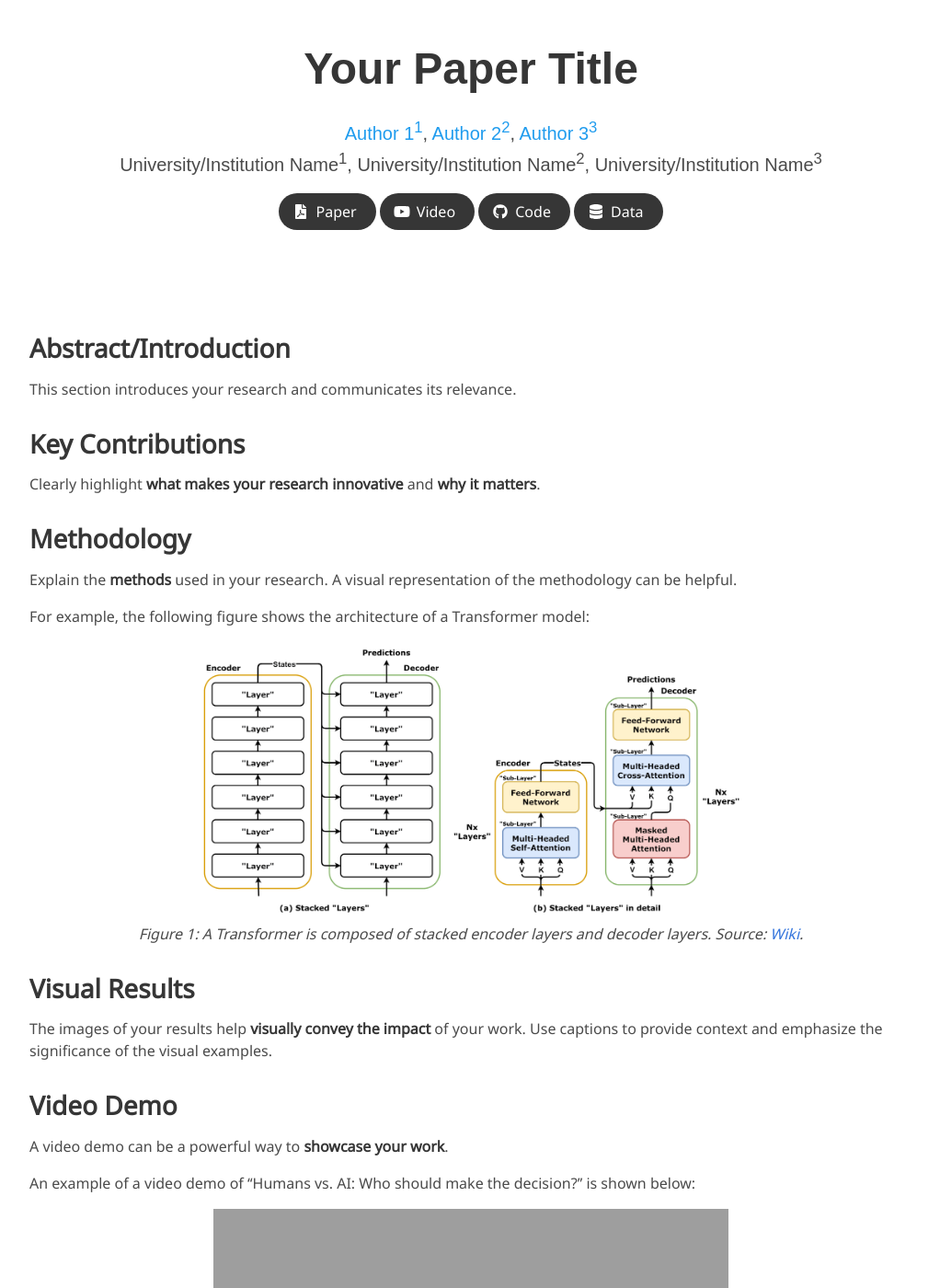
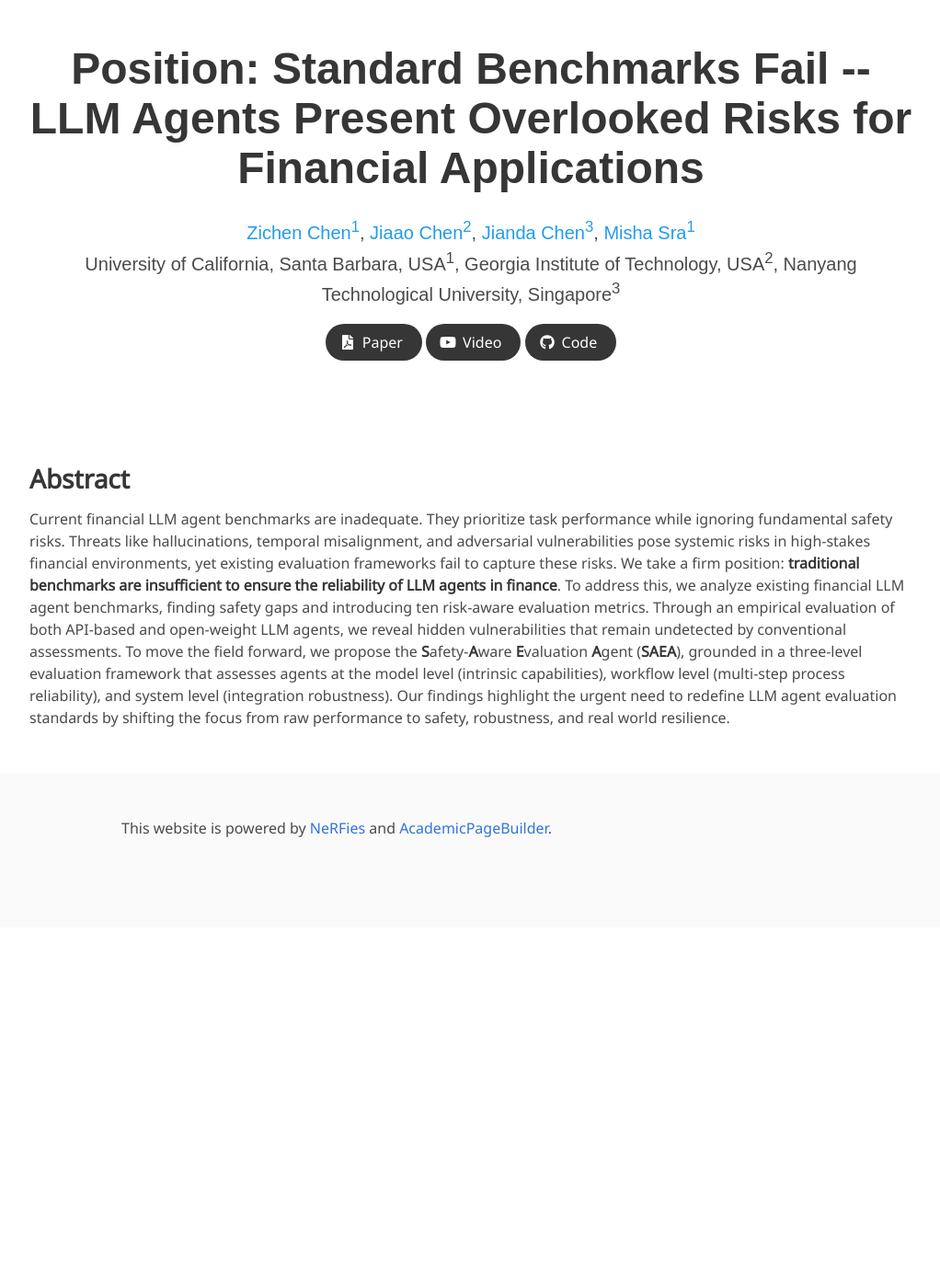
Before and after one commit to chen-zichen/SAEA, a Jekyll site: the page built from index.md, in a window 1280 px wide and 1400 px high. Shown: the whole window at 92% size, without its empty margins (128-1150 px from the left). Built offline with Jekyll 4.4.1, drawn with Linux system fonts in a browser that asks for light colours; some web fonts are replaced; some of the changed text lies outside the part shown; grey boxes are pictures that could not be loaded.

Commit message:
Update index.md

````diff
--- a/index.md
+++ b/index.md
@@ -2,73 +2,23 @@
 layout: project_page
 permalink: /
 
-title: "Your Paper Title"
+title: "Position: Standard Benchmarks Fail -- LLM Agents Present Overlooked Risks for Financial Applications"
 authors:
-  <a href="https://link-to-author1.com">Author 1<sup>1</sup></a>,
-  <a href="https://link-to-author2.com">Author 2<sup>2</sup></a>,
-  <a href="https://link-to-author3.com">Author 3<sup>3</sup></a>
+  <a href="https://chen-zichen.github.io/">Zichen Chen<sup>1</sup></a>,
+  <a href="https://www.jiaaochen.com/">Jiaao Chen<sup>2</sup></a>,
+  <a href="https://scholar.google.com/citations?user=jEOSgcUAAAAJ&hl">Jianda Chen<sup>3</sup></a>,
+  <a href="https://sites.cs.ucsb.edu/~sra/index.html">Misha Sra<sup>1</sup></a>
 affiliations:
-  "University/Institution Name<sup>1</sup>,
-  University/Institution Name<sup>2</sup>,
-  University/Institution Name<sup>3</sup>"
+  "University of California, Santa Barbara, USA<sup>1</sup>,
+  Georgia Institute of Technology, USA<sup>2</sup>,
+  Nanyang Technological University, Singapore<sup>3</sup>"
 paper: "https://yourpaperlink.com"  # Link to the paper PDF
 video: "https://youtube.com/demo"  # Link to a demo video
 code: "https://github.com/..."  # Link to the code repository
-data: "https://dataset-link.com"  # Link to dataset (if applicable)
-description: "A brief abstract or description of your paper."
+description: "Website under construction..."
 
 ---
 
 
-## Abstract/Introduction
-This section introduces your research and communicates its relevance.
-
-
-## Key Contributions
-Clearly highlight **what makes your research innovative** and **why it matters**.
-
-## Methodology
-Explain the **methods** used in your research. A visual representation of the methodology can be helpful.
-
-For example, the following figure shows the architecture of a Transformer model:
-<div style="text-align: center;">
-    <img src="static/image/transformer.png" alt="Deep Learning" width="600" height="300">
-
-    <p><em>Figure 1: A Transformer is composed of stacked encoder layers and decoder layers. Source: <a href="https://upload.wikimedia.org/wikipedia/commons/5/5f/Transformer%2C_stacked_layers_and_sublayers.png">Wiki</a>.</em></p>
-</div>
-
-
-
-## Visual Results
-The images of your results help **visually convey the impact** of your work.
-Use captions to provide context and emphasize the significance of the visual examples.
-
-
-## Video Demo
-A video demo can be a powerful way to **showcase your work**.
-
-An example of a video demo of ''Humans vs. AI: Who should make the decision?'' is shown below:
-<div style="text-align: center;">
-
-    <iframe width="560" height="315" src="https://www.youtube.com/embed/8lo1s29ODj8?si=LY36_HrZ8TieTq7v" title="YouTube video player" frameborder="0" allow="accelerometer; autoplay; clipboard-write; encrypted-media; gyroscope; picture-in-picture; web-share" referrerpolicy="strict-origin-when-cross-origin" allowfullscreen></iframe>
-
-    <p><em>Video 1: Humans vs. AI: Who should make the decision? Source: <a href="https://www.youtube.com/watch?v=8lo1s29ODj8">YouTube</a>.</em></p>
-</div>
-
-
-
-## Contact Information
-Provide your contact information for further inquiries or collaborations.
-
-
-## Citation
-Please cite this paper as follows:
-
-```bibtex
-@inproceedings{yourcitation2024,
-  title={Your Paper Title},
-  author={Author 1 and Author 2 and Author 3},
-  booktitle={Conference Name 2024},
-  year={2024}
-}
-```
+## Abstract
+Current financial LLM agent benchmarks are inadequate. They prioritize task performance while ignoring fundamental safety risks. Threats like hallucinations, temporal misalignment, and adversarial vulnerabilities pose systemic risks in high-stakes financial environments, yet existing evaluation frameworks fail to capture these risks. We take a firm position: **traditional benchmarks are insufficient to ensure the reliability of LLM agents in finance**. To address this, we analyze existing financial LLM agent benchmarks, finding safety gaps and introducing ten risk-aware evaluation metrics. Through an empirical evaluation of both API-based and open-weight LLM agents, we reveal hidden vulnerabilities that remain undetected by conventional assessments. To move the field forward, we propose the **S**afety-**A**ware **E**valuation **A**gent (**SAEA**), grounded in a three-level evaluation framework that assesses agents at the model level (intrinsic capabilities), workflow level (multi-step process reliability), and system level (integration robustness). Our findings highlight the urgent need to redefine LLM agent evaluation standards by shifting the focus from raw performance to safety, robustness, and real world resilience.
````
